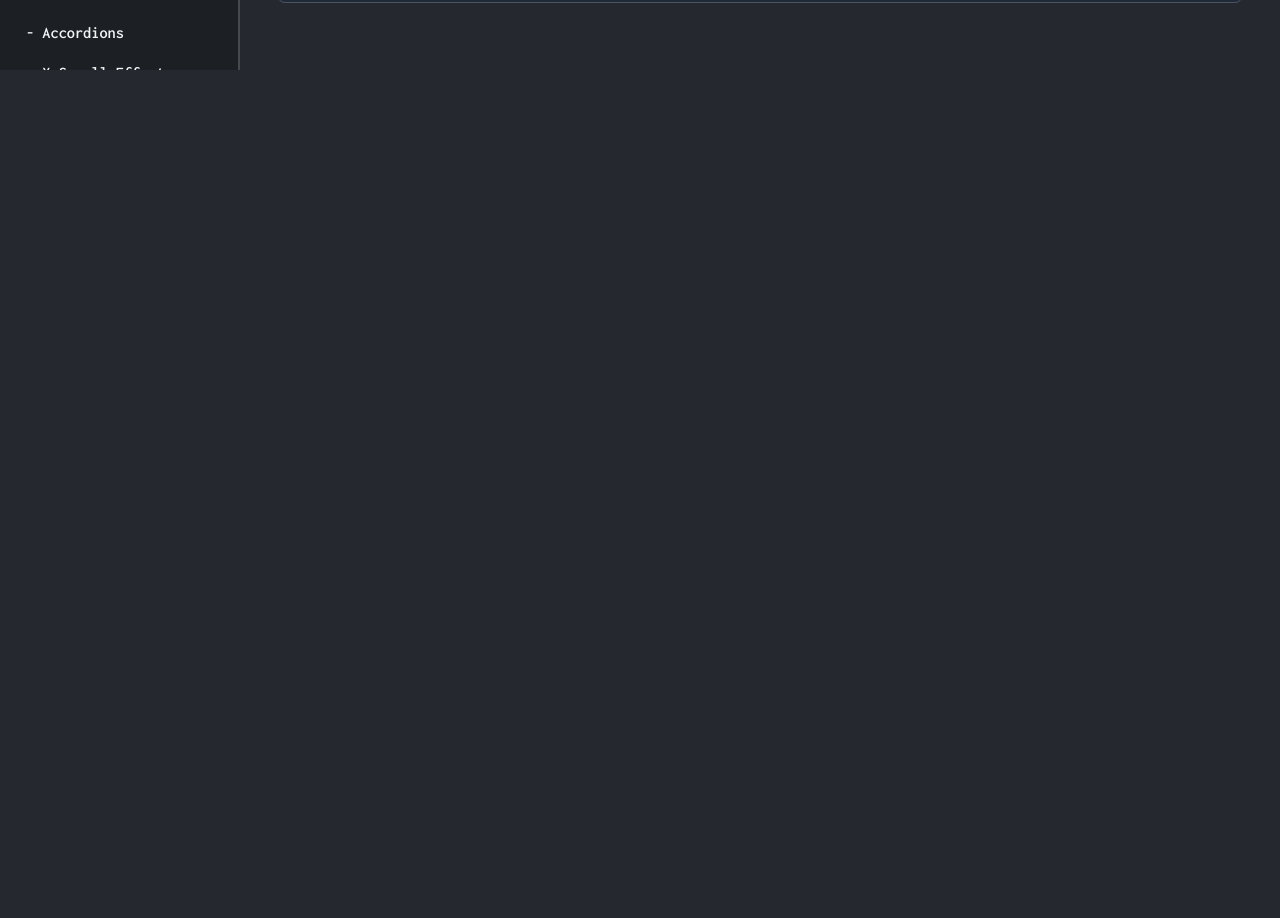
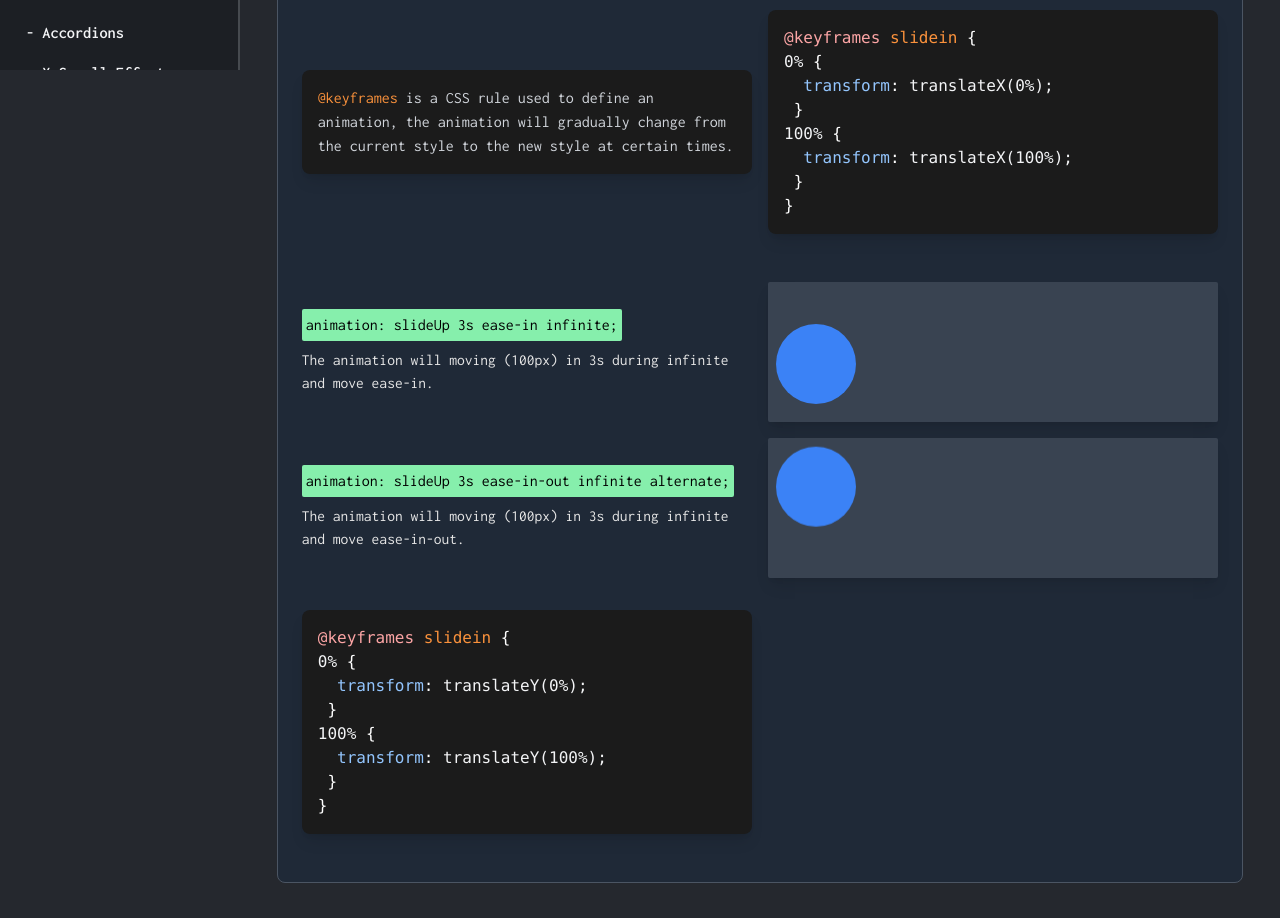
Before and after one commit to juancruzperalta/styleCSS, a React (Vite) app: page /animations in a window 1280 px wide. Shown: the part 780-1698 px from the top of the page. Before the commit the page ends 818 px from the top, so only its background shows below. Built offline with nearby package versions, Linux system fonts and the light colour scheme; a web font is replaced by a local one.

Commit message:
Pending style animations and overflow-y in sidebar

```diff
--- a/src/index.css
+++ b/src/index.css
@@ -53,9 +53,8 @@ body {
   bottom: 0;
   padding: 10px;
   z-index: 5;
-  overflow-y: auto;
+  position: fixed;
   grid-area: sidebar;
-  position: fixed;
 }
 .sidebarStyle {
   border-right-width: 2px;
@@ -87,8 +86,13 @@ body {
   100% {
     transform: translateX(100%);
   }
+}
+@keyframes slideUp {
   0% {
-    transform: translateX(0%);
+    transform: translateY(0%);
+  }
+  100% {
+    transform: translateY(50%);
   }
 }
 
--- a/src/pages/Animations.jsx
+++ b/src/pages/Animations.jsx
@@ -47,7 +47,7 @@ export const Animations = () => {
             </li>
           </ul>
         </pre>
-        <article className="mt-6 grid grid-cols-[1fr,1fr] items-center justify-center w-full h-full p-0 m-0 gap-4 text-[0.9rem]">
+        <article className="mt-6 grid grid-cols-[1fr] md:grid-cols-[1fr,1fr] items-center justify-center w-full h-full p-0 m-0 gap-4 text-[1rem]">
           <div className="flex flex-col  gap-2">
             <span className="bg-green-300 text-black rounded-sm p-1 w-max">
               animation: slidein 3s ease-in infinite;
@@ -99,6 +99,102 @@ export const Animations = () => {
               }}
             ></div>
           </div>
+
+          <div className="bg-[#1b1b1b] text-white p-4 rounded-lg shadow-lg mb-6 mt-4 max-w-full text-[1rem]">
+            <p className="text-gray-300">
+              <span className="text-orange-400">@keyframes </span>
+              is a CSS rule used to define an animation, the animation will
+              gradually change from the current style to the new style at
+              certain times.
+            </p>
+          </div>
+          <pre className="bg-[#1b1b1b] text-white p-4 rounded-lg shadow-lg mb-6 mt-4">
+            <code>
+              <span className="text-red-300">
+                @keyframes <span className="text-orange-400">slidein</span>
+              </span>{" "}
+              {"{"} <br />
+              <span className="text-gray-100">0%</span> {"{"} <br />
+              &nbsp;&nbsp;
+              <span className="text-blue-300">transform</span>
+              :&nbsp;
+              <span className="text-gray-100">translateX(0%);</span>
+              <br />
+              &nbsp;{"}"}
+              <br />
+              <span className="text-gray-100">100%</span> {"{"} <br />
+              &nbsp;&nbsp;
+              <span className="text-blue-300">transform</span>
+              :&nbsp;
+              <span className="text-gray-100">translateX(100%);</span>
+              <br />
+              &nbsp;{"}"}
+              <br />
+              {"}"}
+            </code>
+          </pre>
+        </article>
+        <article className="mt-6 grid grid-cols-[1fr] md:grid-cols-[1fr,1fr] items-center justify-center w-full h-full p-0 m-0 gap-4 text-[1rem]">
+          <div className="flex flex-col  gap-2">
+            <span className="bg-green-300 text-black rounded-sm p-1 w-max">
+              animation: slideUp 3s ease-in infinite;
+            </span>
+            <p className="text-[0.97rem]">
+              The animation will moving (100px) in 3s during infinite and move
+              ease-in.
+            </p>
+          </div>
+          <div className="bg-gray-600/60 rounded-sm p-2 shadow-lg h-[140px]">
+            <div
+              className="bg-blue-500 font-semibold p-1 flex items-center justify-center w-[80px] h-[80px] rounded-full "
+              style={{
+                animation: "slideUp 3s ease-in infinite",
+              }}
+            ></div>
+          </div>
+          <div className="flex flex-col  gap-2">
+            <span className="bg-green-300 text-black rounded-sm p-1 w-max">
+              animation: slideUp 3s ease-in-out infinite alternate;
+            </span>
+            <p className="text-[0.97rem]">
+              The animation will moving (100px) in 3s during infinite and move
+              ease-in-out.
+            </p>
+          </div>
+          <div className="bg-gray-600/60 rounded-sm p-2  shadow-lg h-[140px]">
+            <div
+              className="bg-blue-500 font-semibold p-1 flex items-center justify-center w-[80px] h-[80px] rounded-full "
+              style={{
+                animation: "slideUp 3s ease-in-out infinite alternate",
+              }}
+            ></div>
+          </div>
+
+          <pre className="bg-[#1b1b1b] text-white p-4 rounded-lg shadow-lg mb-6 mt-4">
+            <code>
+              <span className="text-red-300">
+                @keyframes <span className="text-orange-400">slidein</span>
+              </span>{" "}
+              {"{"} <br />
+              <span className="text-gray-100">0%</span> {"{"} <br />
+              &nbsp;&nbsp;
+              <span className="text-blue-300">transform</span>
+              :&nbsp;
+              <span className="text-gray-100">translateY(0%);</span>
+              <br />
+              &nbsp;{"}"}
+              <br />
+              <span className="text-gray-100">100%</span> {"{"} <br />
+              &nbsp;&nbsp;
+              <span className="text-blue-300">transform</span>
+              :&nbsp;
+              <span className="text-gray-100">translateY(100%);</span>
+              <br />
+              &nbsp;{"}"}
+              <br />
+              {"}"}
+            </code>
+          </pre>
         </article>
       </div>
     </section>
```
